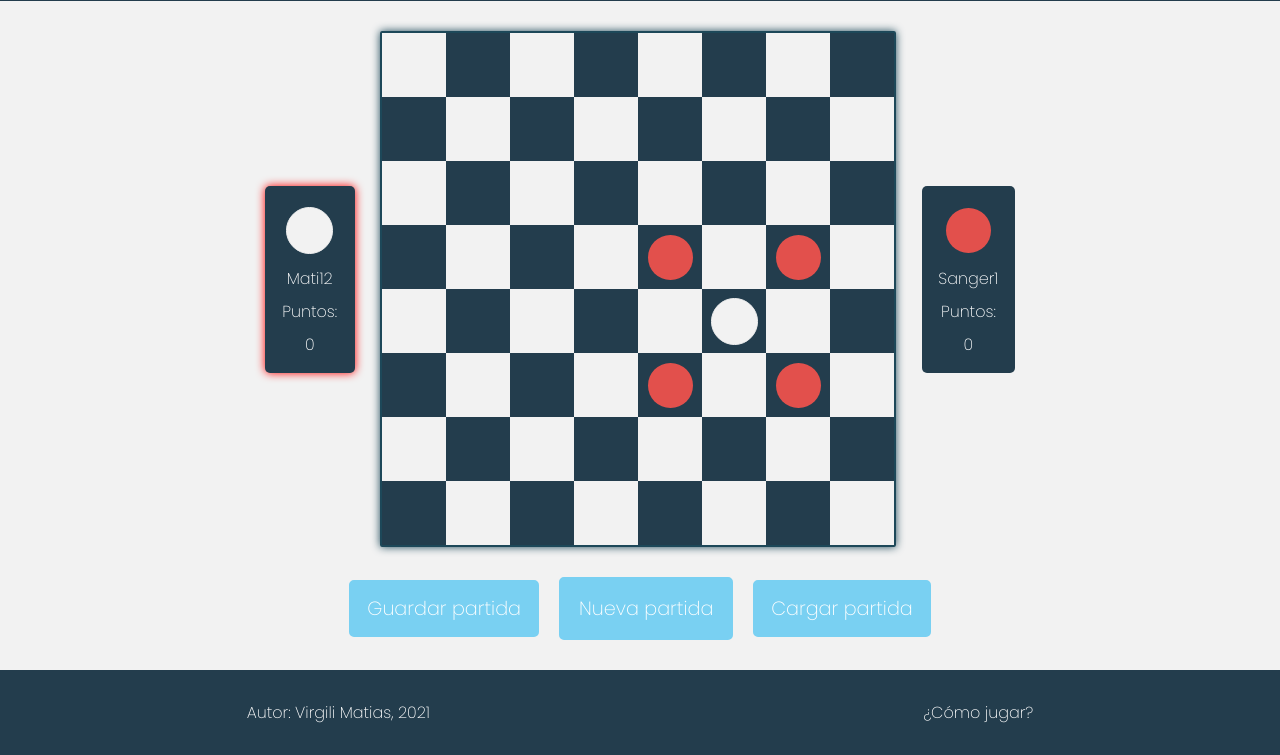
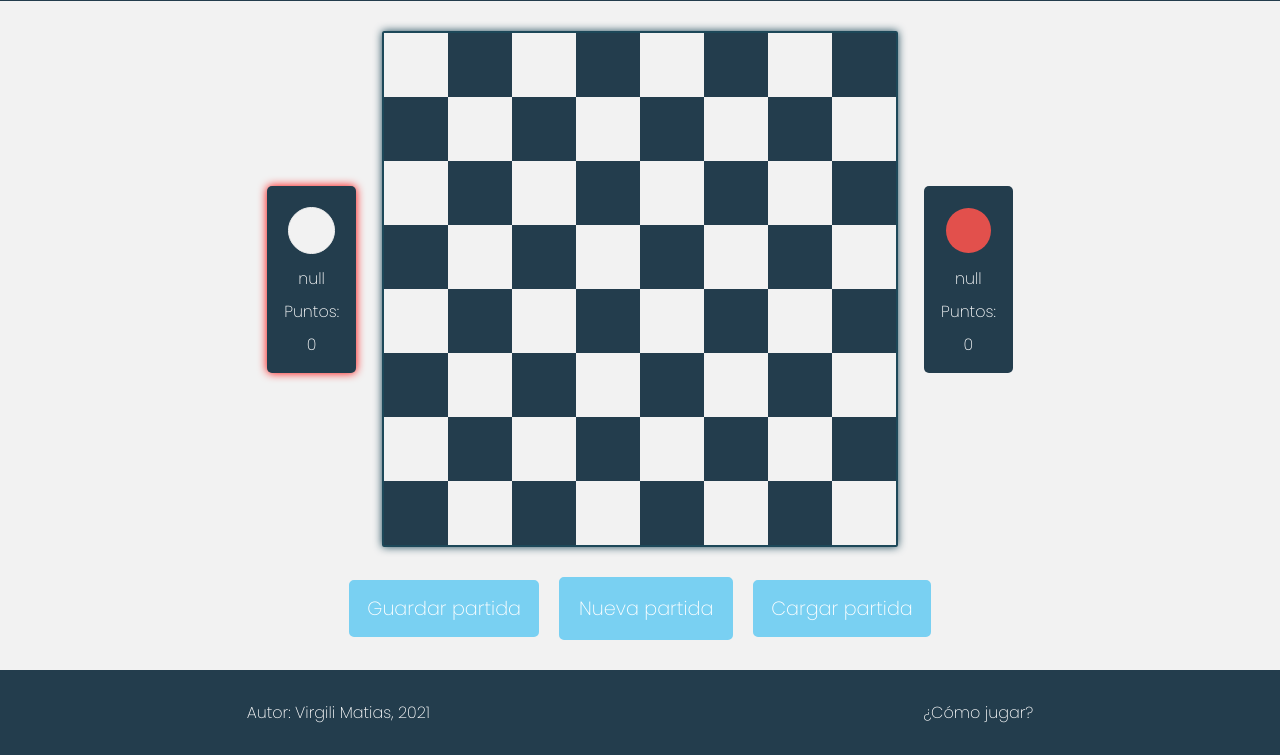
Before and after one commit to matiasvirgili/DamasGratis, a plain HTML site: page index.html in a window 1280 px wide. Shown: the part 80-835 px from the top of the page. Drawn offline with nearby package versions, Linux system fonts and the light colour scheme.

Commit message:
index modificado

```diff
--- a/index.html
+++ b/index.html
@@ -8,10 +8,10 @@
 	<meta http-equiv="X-UA-Compatible" content="IE=edge" />
 	<meta name="viewport" content="width=device-width, initial-scale=1.0" />
 	<title>Damas Gratis</title>
-	<link rel="stylesheet" href="../css/style.css" />
-	<link rel="stylesheet" href="../css/historial.css">
-	<link rel="stylesheet" href="../css/jugadores.css">
-	<link rel="stylesheet" href="../css/cargar-partidas.css">
+	<link rel="stylesheet" href="/css/style.css" />
+	<link rel="stylesheet" href="/css/historial.css">
+	<link rel="stylesheet" href="/css/jugadores.css">
+	<link rel="stylesheet" href="/css/cargar-partidas.css">
 	<link rel="stylesheet" href="https://fonts.googleapis.com/css?family=Tangerine" />
 	<link href="https://fonts.googleapis.com/css2?family=Poppins:wght@200&display=swap" rel="stylesheet">
 </head>
@@ -87,7 +87,7 @@
 				<div class="damasAmarillas"> </div>
 			</div>
 
-			<p id="nombreJugador1">Mati12</p>
+			<p id="nombreJugador1">null</p>
 			<p id="puntosPj1">Puntos:</p>
 			<p id="puntos-jugador1" class="puntos">0</p>
 		</div>
@@ -101,7 +101,7 @@
 				<div class="damasVerdes"> </div>
 			</div>
 
-			<p id="nombreJugador2">Sanger1</p>
+			<p id="nombreJugador2">null</p>
 			<p id="puntosPj2">Puntos:</p>
 			<p id="puntos-jugador2" class="puntos">0</p>
 		</div>
--- a/js/app.js
+++ b/js/app.js
@@ -66,16 +66,16 @@ var tableroArray = [
 // ]
 
 //Tablero para verificar movimientos de comer en todo sentido, de la dama comun
-var tableroArray = [
-  [null, null, null, null, null, null, null, null],
-  [null, null, null, null, null, null, null, null],
-  [null, null, null, null, null, null, null, null],
-  [null, null, null, null, 2, null, 2, null],
-  [null, null, null, null, null, 1, null, null],
-  [null, null, null, null, 2, null, 2, null],
-  [null, null, null, null, null, null, null, null],
-  [null, null, null, null, null, null, null, null],
-  ]
+// var tableroArray = [
+//   [null, null, null, null, null, null, null, null],
+//   [null, null, null, null, null, null, null, null],
+//   [null, null, null, null, null, null, null, null],
+//   [null, null, null, null, 2, null, 2, null],
+//   [null, null, null, null, null, 1, null, null],
+//   [null, null, null, null, 2, null, 2, null],
+//   [null, null, null, null, null, null, null, null],
+//   [null, null, null, null, null, null, null, null],
+//   ]
 
 //caso contrario al enterior
   // var tableroArray = [
```
